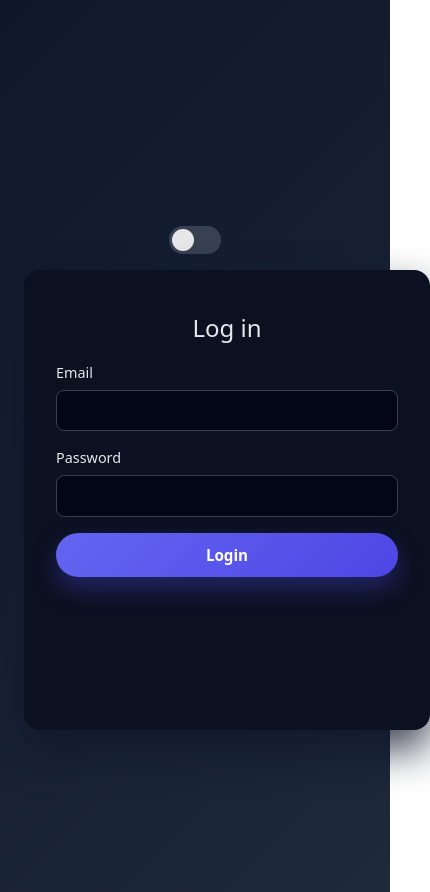
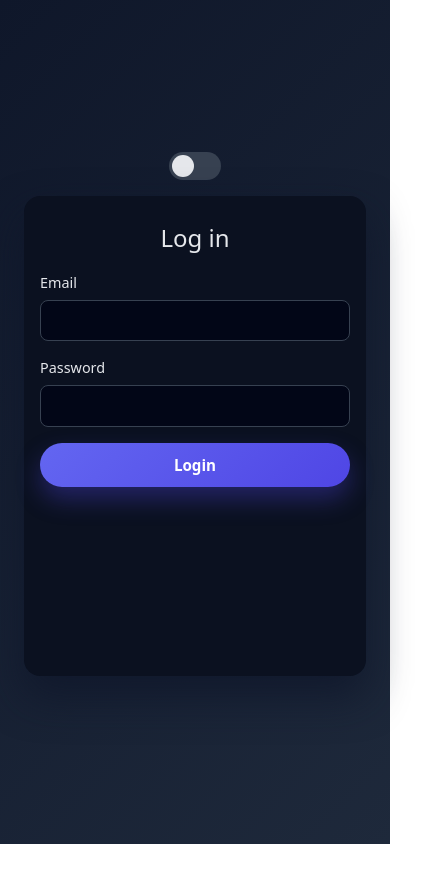
Before and after one commit to shanbhat2005/Student_marketplace, a React (Vite) app in the folder client/: page /auth in a window 390 px wide. Shown: the whole page, 430 px wide, since content can reach past the window. After the commit the page ends 844 px from the top, so only its background shows below. Built offline with nearby package versions, Linux system fonts and the light colour scheme; no server answers.

Commit message:
fix: make frontend responsive and fix auth card flip alignment

```diff
--- a/client/src/App.css
+++ b/client/src/App.css
@@ -12,7 +12,7 @@
   max-width: 420px;
   background-color: #0b1120;
   border-radius: 1rem;
-  padding: 2.5rem 2rem;
+  padding: 1.5rem 1rem;
   box-shadow: 0 20px 40px rgba(15, 23, 42, 0.8);
   color: #e5e7eb;
 }
@@ -44,7 +44,8 @@
   gap: 0.4rem;
 }
 
-.auth-form input {
+.auth-form input,
+.auth-form select {
   padding: 0.7rem 0.8rem;
   border-radius: 0.5rem;
   border: 1px solid #374151;
@@ -53,7 +54,8 @@
   font-size: 0.95rem;
 }
 
-.auth-form input:focus {
+.auth-form input:focus,
+.auth-form select:focus {
   outline: none;
   border-color: #6366f1;
   box-shadow: 0 0 0 1px #6366f1;
--- a/client/src/index.css
+++ b/client/src/index.css
@@ -1,3 +1,7 @@
+*, *::before, *::after {
+  box-sizing: border-box;
+}
+
 :root {
   font-family: system-ui, Avenir, Helvetica, Arial, sans-serif;
   line-height: 1.5;
--- a/client/src/pages/Auth.css
+++ b/client/src/pages/Auth.css
@@ -16,6 +16,7 @@
   width: 100%;
   max-width: 420px;
   margin-bottom: 1rem;
+  perspective: 1000px;
 }
 
 .toggle {
@@ -65,8 +66,8 @@
   position: relative;
   width: 100%;
   max-width: 420px;
-  min-height: 380px;
-  transition: transform 0.6s;
+  min-height: 480px;
+  transition: transform 0.6s cubic-bezier(0.4, 0, 0.2, 1);
   transform-style: preserve-3d;
 }
 
@@ -77,13 +78,15 @@
 .flip-card__front,
 .flip-card__back {
   position: absolute;
+  top: 0;
+  left: 0;
   width: 100%;
-  min-height: 380px;
+  min-height: 480px;
   backface-visibility: hidden;
   -webkit-backface-visibility: hidden;
   background-color: #0b1120;
   border-radius: 1rem;
-  padding: 2.5rem 2rem;
+  padding: 1.5rem 1rem;
   box-shadow: 0 20px 40px rgba(15, 23, 42, 0.8);
   color: #e5e7eb;
 }
@@ -103,3 +106,10 @@
 .flip-card__back .auth-form {
   margin-top: 0.5rem;
 }
+
+@media (min-width: 640px) {
+  .flip-card__front,
+  .flip-card__back {
+    padding: 2.5rem 2rem;
+  }
+}
```
